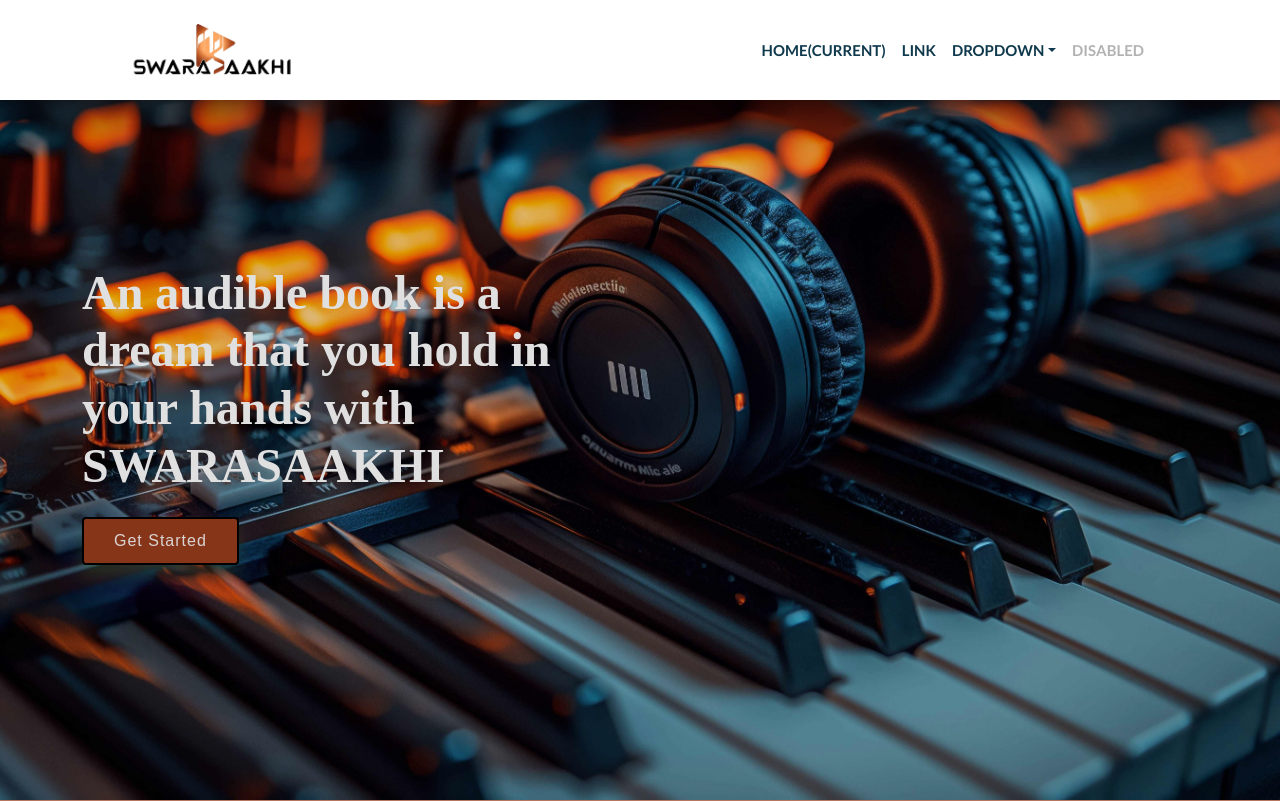
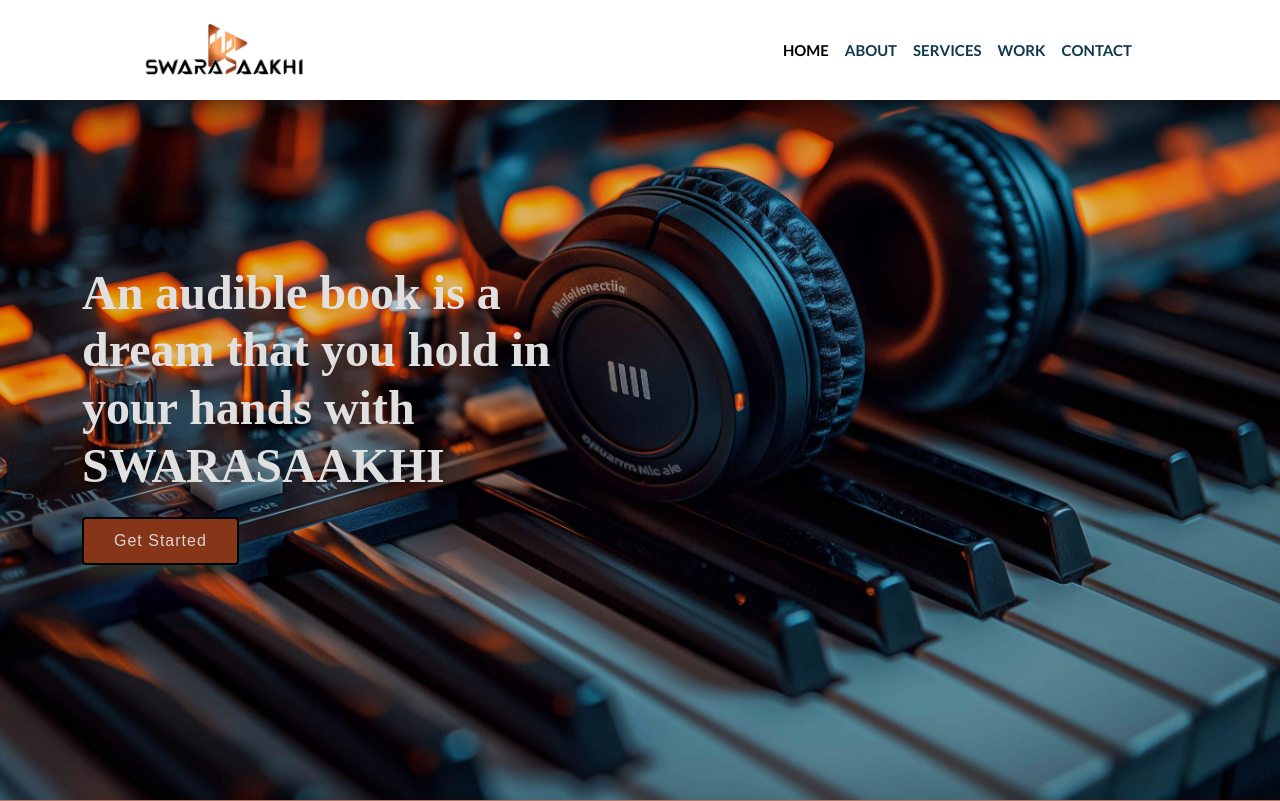
Before and after one commit to MiscArchive/Interns-Project-Two, a plain HTML site: page index.html in a window 1280 px wide. Shown: the top 801 px of the page. Drawn offline with nearby package versions, Linux system fonts and the light colour scheme.

Commit message:
updated navbar

```diff
--- a/index.html
+++ b/index.html
@@ -17,11 +17,12 @@
   <link href="https://fonts.googleapis.com/css?family=Open+Sans:300,300i,400,400i,600,600i,700,700i|Dosis:300,400,500,,600,700,700i|Lato:300,300i,400,400i,700,700i" rel="stylesheet">
 
   <!-- Vendor CSS Files -->
-  <link href="assets/vendor/bootstrap/css/bootstrap.min.css" rel="stylesheet">
+  <!-- <link href="assets/vendor/bootstrap/css/bootstrap.min.css" rel="stylesheet"> -->
   <link href="assets/vendor/bootstrap-icons/bootstrap-icons.css" rel="stylesheet">
   <link href="assets/vendor/boxicons/css/boxicons.min.css" rel="stylesheet">
   <link href="assets/vendor/glightbox/css/glightbox.min.css" rel="stylesheet">
   <link href="assets/vendor/swiper/swiper-bundle.min.css" rel="stylesheet">
+  <link href="https://cdn.jsdelivr.net/npm/bootstrap@5.3.3/dist/css/bootstrap.min.css" rel="stylesheet" integrity="sha384-QWTKZyjpPEjISv5WaRU9OFeRpok6YctnYmDr5pNlyT2bRjXh0JMhjY6hW+ALEwIH" crossorigin="anonymous">
 
   <!-- Template Main CSS File -->
   <link href="assets/css/style.css" rel="stylesheet">
@@ -40,38 +41,21 @@
   <!-- ======= Header ======= -->
    <!-- ======= Header ======= -->
    <header id="header" class="fixed-top">
-    <nav class="navbar navbar-expand-lg navbar-light  ">
-      <a class="logo" href="index.html">
-        <img src="assets\img\swarasaakhi-transparent.png" alt="" class="img-fluid" width="80%" height="100%">
-      </a>
-      <button class="navbar-toggler" type="button" data-toggle="collapse" data-target="#navbarSupportedContent" aria-controls="navbarSupportedContent" aria-expanded="false" aria-label="Toggle navigation">
-        <span class="navbar-toggler-icon"></span>
-      </button>
-
-      <div class="collapse navbar-collapse" id="navbarSupportedContent">
-        <ul class="navbar-nav ms-auto">
-          <li class="nav-item active">
-            <a class="nav-link" href="#hero">Home <span class="sr-only">(current)</span></a>
-          </li>
-          <li class="nav-item">
-            <a class="nav-link" href="#">Link</a>
-          </li>
-          <li class="nav-item dropdown">
-            <a class="nav-link dropdown-toggle" href="#" id="navbarDropdown" role="button" data-toggle="dropdown" aria-haspopup="true" aria-expanded="false">
-              Dropdown
-            </a>
-            <div class="dropdown-menu" aria-labelledby="navbarDropdown">
-              <a class="dropdown-item" href="#">Action</a>
-              <a class="dropdown-item" href="#">Another action</a>
-              <div class="dropdown-divider"></div>
-              <a class="dropdown-item" href="#">Something else here</a>
-            </div>
-          </li>
-          <li class="nav-item">
-            <a class="nav-link disabled" href="#">Disabled</a>
-          </li>
-        </ul>
-
+    <nav class="navbar navbar-expand-lg bg-white">
+      <div class="container-fluid">
+        <a class="logo" href="#hero"><img src="assets\img\swarasaakhi-transparent.png" alt="" class="img-fluid" width="80%" height="100%"></a>
+        <button class="navbar-toggler" type="button" data-bs-toggle="collapse" data-bs-target="#navbarNavAltMarkup" aria-controls="navbarNavAltMarkup" aria-expanded="false" aria-label="Toggle navigation">
+          <span class="navbar-toggler-icon"></span>
+        </button>
+        <div class="collapse navbar-collapse" id="navbarNavAltMarkup">
+          <div class="navbar-nav ms-auto">
+            <a class="nav-link active" href="#hero">Home</a>
+            <a class="nav-link" href="#about">About</a>
+            <a class="nav-link" href="#services">Services</a>
+            <a class="nav-link" href="#portfolio-details.html">Work</a>
+            <a class="nav-link" href="#contact">Contact</a>
+          </div>
+        </div>
       </div>
     </nav>
   </header>
@@ -392,11 +376,12 @@
 
   <!-- Vendor JS Files -->
   <script src="assets/vendor/purecounter/purecounter_vanilla.js"></script>
-  <script src="assets/vendor/bootstrap/js/bootstrap.bundle.min.js"></script>
+  <!-- <script src="assets/vendor/bootstrap/js/bootstrap.bundle.min.js"></script> -->
   <script src="assets/vendor/glightbox/js/glightbox.min.js"></script>
   <script src="assets/vendor/isotope-layout/isotope.pkgd.min.js"></script>
   <script src="assets/vendor/swiper/swiper-bundle.min.js"></script>
   <script src="assets/vendor/php-email-form/validate.js"></script>
+  <script src="https://cdn.jsdelivr.net/npm/bootstrap@5.3.3/dist/js/bootstrap.bundle.min.js" integrity="sha384-YvpcrYf0tY3lHB60NNkmXc5s9fDVZLESaAA55NDzOxhy9GkcIdslK1eN7N6jIeHz" crossorigin="anonymous"></script>
 
   <!-- Template Main JS File -->
   <script src="assets/js/main.js"></script>
```
Also changed, not shown: mixing&mastering.html (+1 -0 lines).
